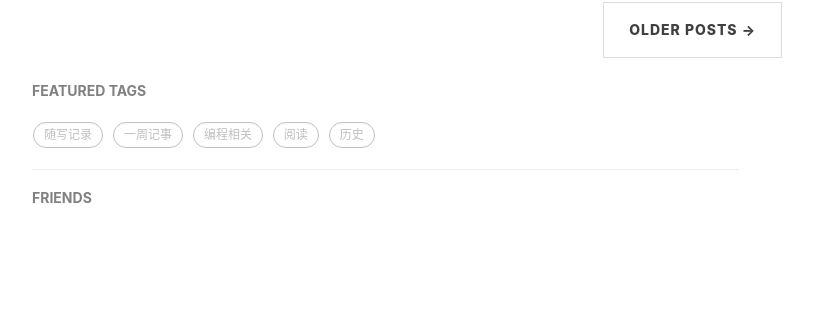
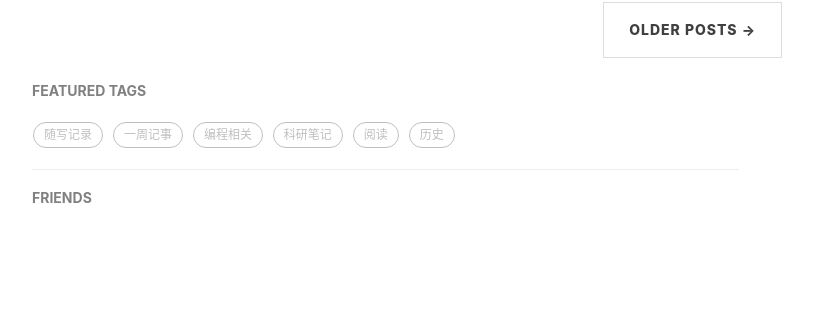
Before and after one commit to chensong212/chensong212.github.io, a Jekyll site: the page built from index.html, in a window 1280 px wide and 900 px high, scrolled down 5064 px. Shown: the part 363-675 px from the top of the window, without its empty margins (233-1046 px from the left). Built offline with Jekyll 4.4.1, drawn with Linux system fonts in a browser that asks for light colours; nearby versions of some CDN libraries; the list of posts is cut into pages by our own code; comment, search, counter and statistics services are not loaded.

Commit message:
Update 2021-10-29-science.md

```diff
--- a/_posts/2021-10-29-science.md
+++ b/_posts/2021-10-29-science.md
@@ -7,8 +7,7 @@ author:     陈陈
 header-img:
 catalog: true
 tags:
-    - 科研
-    - 评论
+    - 科研笔记
 
 ---
 
```
